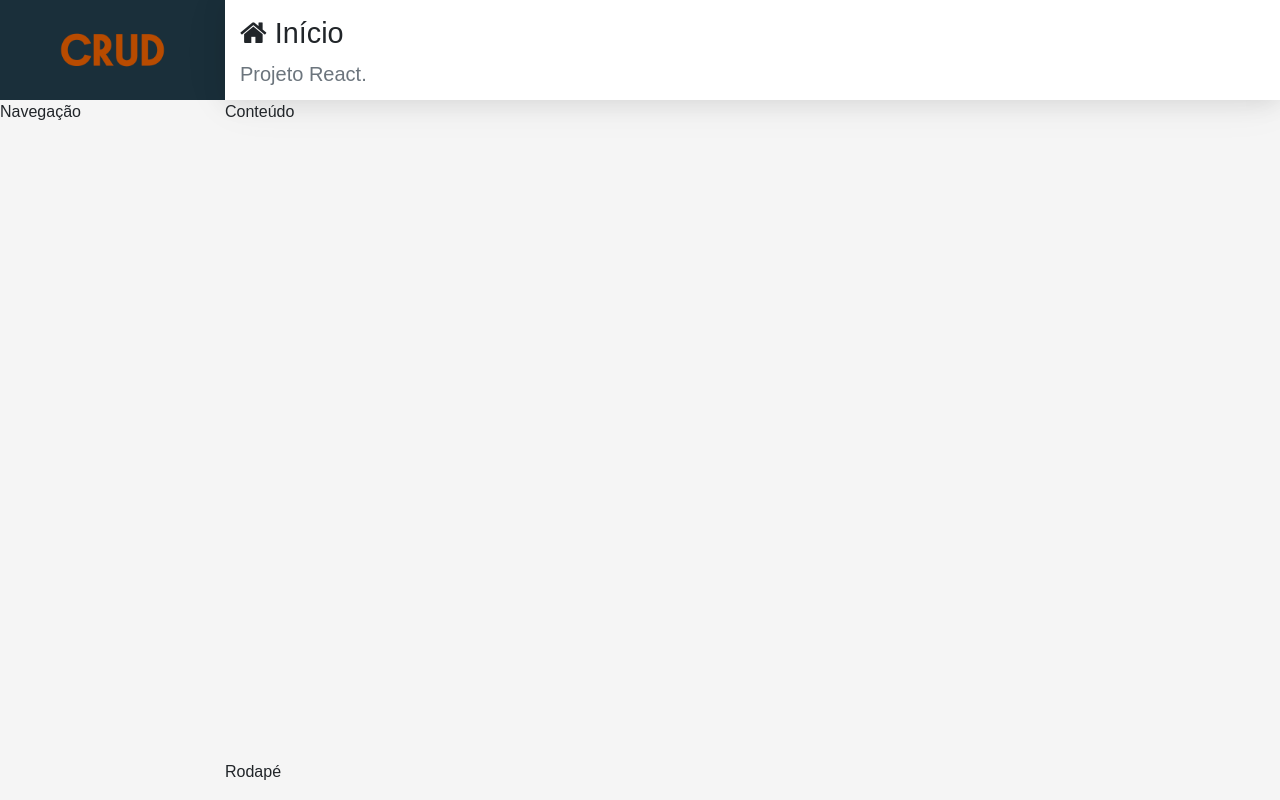
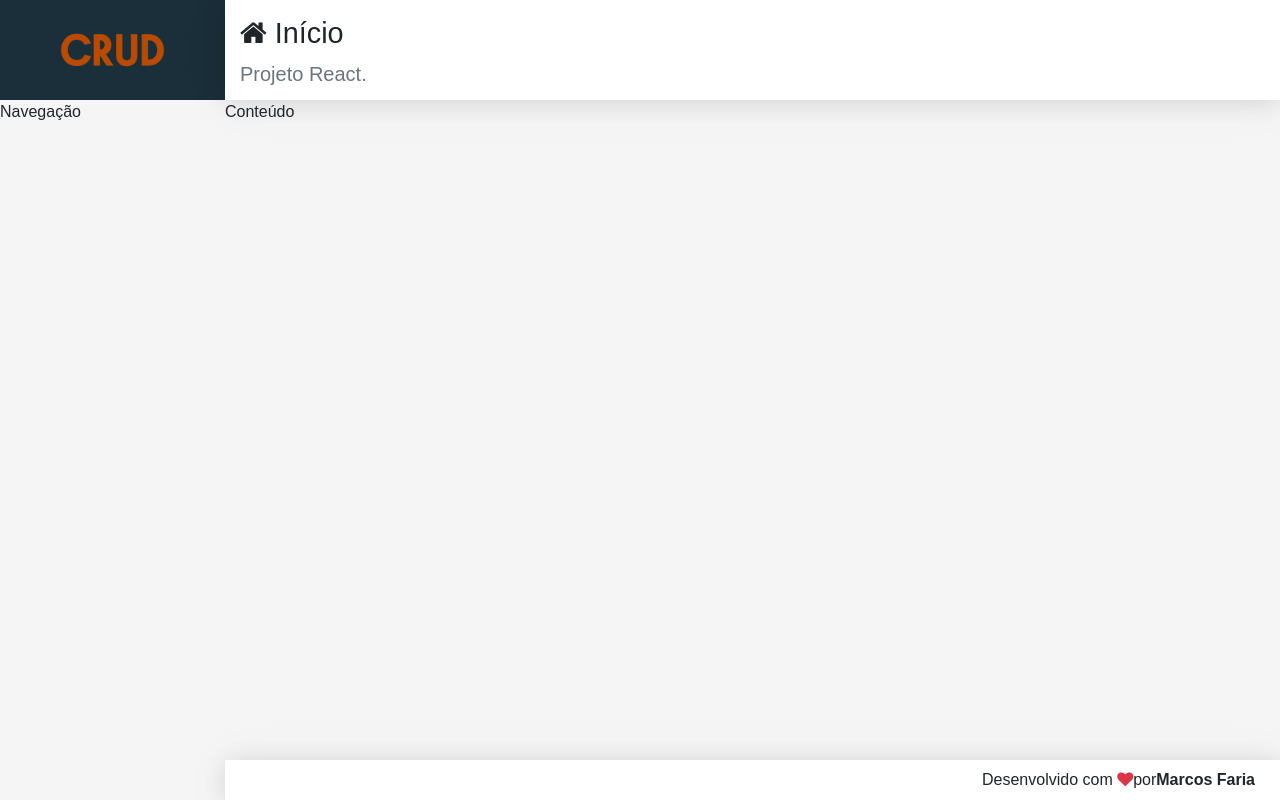
Before and after one commit to marcos-ti/crud-react, a React (Create React App) app in the folder frontend/: page / in a window 1280 px wide. Built offline with nearby package versions, Linux system fonts and the light colour scheme.

Commit message:
Estilizando o Footer

```diff
--- a/frontend/src/components/template/Footer.css
+++ b/frontend/src/components/template/Footer.css
@@ -0,0 +1,8 @@
+footer.footer {
+    display: flex;
+    align-items: center;
+    justify-content: flex-end;
+    padding: 0 25px;
+    background-color: #fff;
+    box-shadow: var(--shadow);
+}
--- a/frontend/src/components/template/Footer.jsx
+++ b/frontend/src/components/template/Footer.jsx
@@ -1,4 +1,10 @@
 import "./Footer.css";
 import React from "react";
 
-export default (props) => <footer className="footer">Rodapé</footer>;
+export default (props) => (
+  <footer className="footer">
+    <span>
+        Desenvolvido com <i className="fa fa-heart text-danger"></i>
+        por </span><strong> Marcos Faria</strong>
+  </footer>
+);
```
